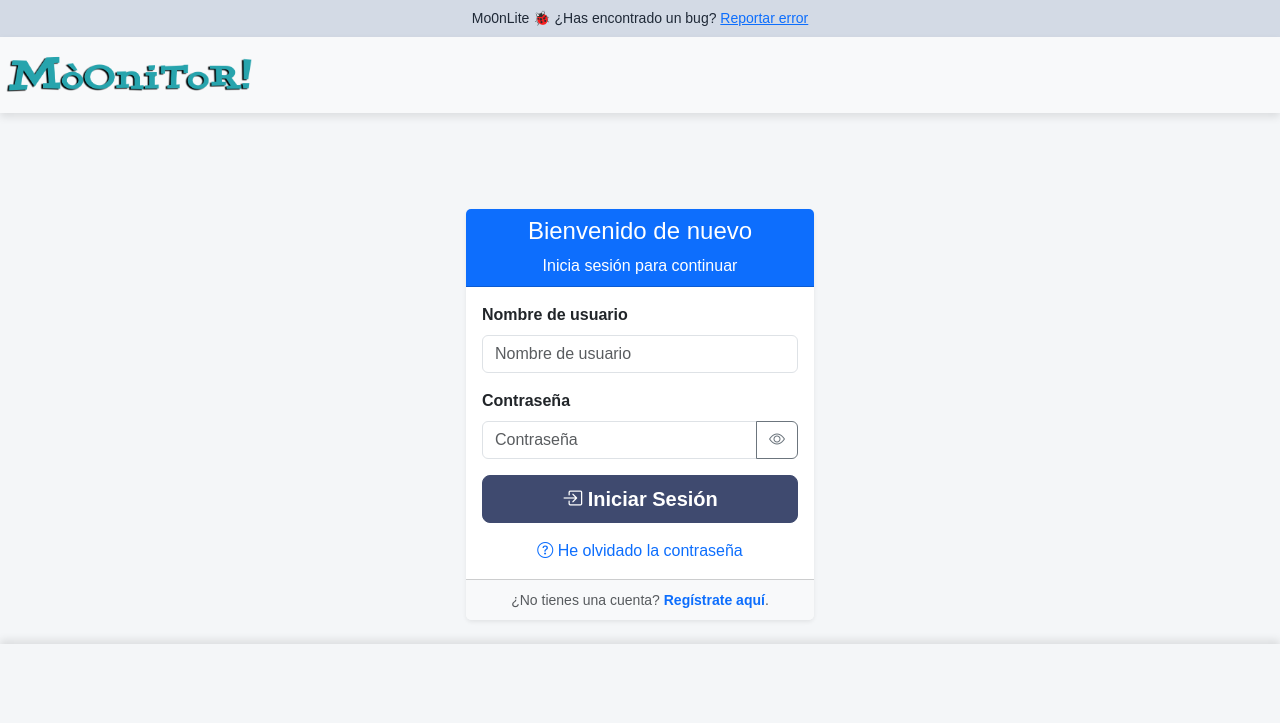
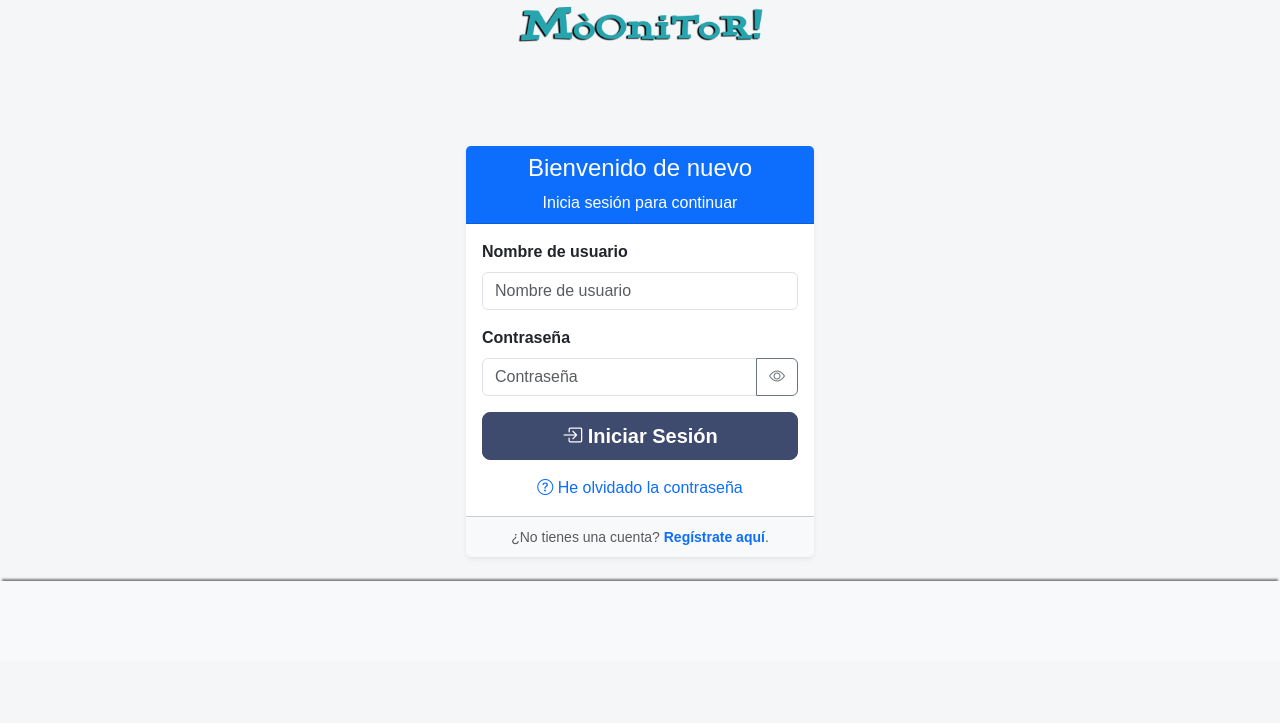
Before and after one commit to vinxenx0/moonlite, a Flask app: page /login in a window 1280 px wide. Shown: the top 723 px of the page. Run offline with Flask 3, Linux system fonts and the light colour scheme; some libraries are stand-ins or nearby versions.

Commit message:
css noframe

```diff
--- a/app/templates/inc/header_noframe.html
+++ b/app/templates/inc/header_noframe.html
@@ -1,6 +1,8 @@
 <!-- Info Bar -->
-<div class="info-bar text-center">
- Mo0nLite 🐞 ¿Has encontrado un bug? <a href="#">Reportar error</a>
+<div class="text-center">
+  <a class="navbar-brand me-auto" href="{{ url_for('index') }}"><img
+    src="{{ url_for('static', filename='logo.png') }}" alt="Logo" height="50"></a>
+
 </div>
 
 <!-- Top Bar
@@ -16,11 +18,9 @@
 </div>
 -->
 
-<!-- Navbar -->
+<!-- Navbar
 <nav class="navbar navbar-expand-lg navbar-light bg-light">
   <div class="container-fluid">
-    <a class="navbar-brand me-auto" href="{{ url_for('index') }}"><img
-        src="{{ url_for('static', filename='logo.png') }}" alt="Logo" height="50"></a>
 
     <button class="navbar-toggler" type="button" data-bs-toggle="collapse" data-bs-target="#navbarNav"
       aria-controls="navbarNav" aria-expanded="false" aria-label="Toggle navigation">
@@ -30,3 +30,4 @@
 
   </div>
 </nav>
+-->
--- a/app/templates/no_frame.html
+++ b/app/templates/no_frame.html
@@ -62,38 +62,7 @@ body {
     padding: 0;
 }
 
-.footer {
-    margin-top: auto;
-    background-color: #3f4a6f;
-    color: var(--white);
-}
 
-.info-bar, .top-bar {
-    font-size: 14px;
-    padding: 8px 0;
-    background-color: var(--secondary-color);
-    color: var(--text-color);
-}
-
-.top-bar a {
-    color: var(--text-color) !important;
-    text-decoration: none;
-}
-
-.navbar {
-    background-color: var(--navbar-background);
-    box-shadow: var(--navbar-shadow);
-}
-
-.navbar-nav .nav-link {
-    color: var(--navbar-link);
-    font-weight: 500;
-}
-
-.navbar-nav .dropdown-menu {
-    width: 720px;
-    box-shadow: var(--navbar-shadow);
-}
 
 .dropdown-menu .dropdown-item i {
     margin-right: 8px;
@@ -146,58 +115,7 @@ body {
     }
 }
 
-footer {
-    background-color: #f4f6f8;
-    padding: 40px 0;
-    color: #1f2937;
-    box-shadow: 0 -4px 8px rgba(0, 0, 0, 0.1);
-}
 
-footer .footer-column h6 {
-    color: var(--primary-color);
-    font-weight: bold;
-    margin-bottom: 15px;
-}
-
-footer .footer-column a {
-    color: var(--primary-color);
-    text-decoration: none;
-    margin-bottom: 8px;
-}
-
-footer .footer-column a:hover {
-    text-decoration: underline;
-}
-
-.sidebar {
-    background-color: var(--white);
-    box-shadow: -2px 0 8px rgba(0, 0, 0, 0.1);
-}
-
-.help-bubble {
-    background-color: var(--primary-color) !important;
-    box-shadow: 0 2px 8px rgba(0, 0, 0, 0.3);
-}
-
-.help-widget {
-    background-color: #ffffff;
-    box-shadow: 0 2px 10px rgba(0, 0, 0, 0.3);
-}
-
-.help-widget-header {
-    background-color: #3f4a6f;
-    color: var(--white);
-    padding: 10px;
-}
-
-.help-widget-content {
-    padding: 15px;
-}
-
-.help-widget-icons i {
-    font-size: 1.5rem;
-    color: var(--primary-color);
-}
 
 #main-content {
     margin-top: 80px;
```
